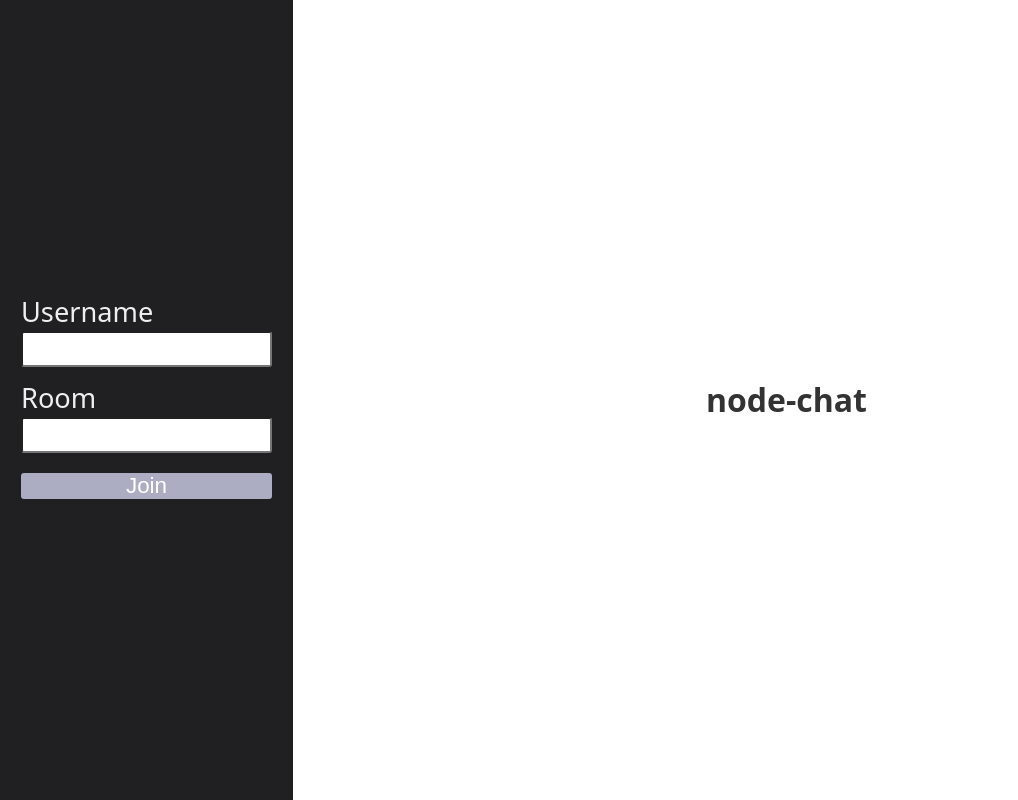
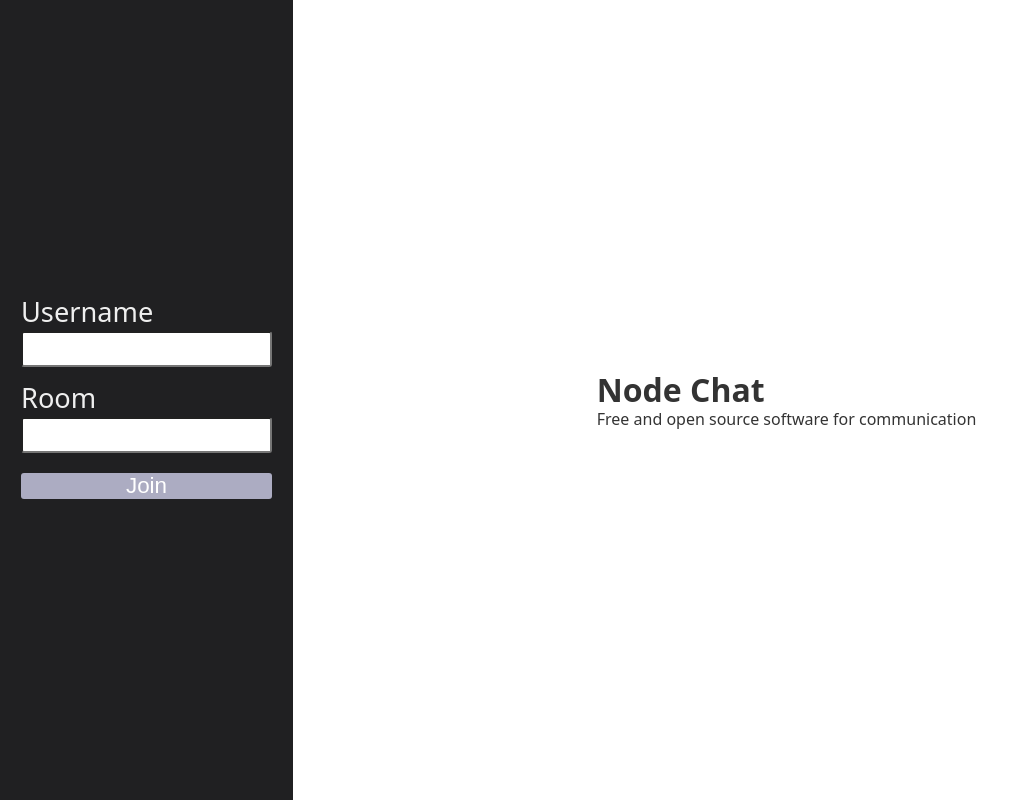
Before and after one commit to v-dumitrescu/node-chat, a website: page public/index.html in a window 1280 px wide. Shown: the whole page, without its empty margins (0-1018 px from the left). Drawn offline with nearby package versions, Linux system fonts and the light colour scheme; no server answers.

Commit message:
Fix title consistency and update index.html description

```diff
--- a/public/index.html
+++ b/public/index.html
@@ -1,14 +1,13 @@
 <!DOCTYPE html>
 <html lang="en">
   <head>
-  <meta charset="UTF-8">
-  <meta name="viewport" content="width=device-width, initial-scale=1.0">
+    <meta charset="UTF-8" />
+    <meta name="viewport" content="width=device-width, initial-scale=1.0" />
     <title>Node Chat</title>
     <link rel="stylesheet" href="/css/main.css" />
     <link rel="stylesheet" href="/css/index.css" />
   </head>
   <body>
-
     <div class="container">
       <div class="sidebar-left">
         <form id="index-form">
@@ -25,12 +24,14 @@
       </div>
 
       <div class="right-landing-page">
-      <h1>node-chat</h1>
+        <div>
+          <h1>Node Chat</h1>
+          <p>Free and open source software for communication</p>
+        </div>
       </div>
     </div>
 
     <script src="/socket.io/socket.io.js"></script>
     <script src="/js/script.js"></script>
-
   </body>
 </html>
```
Also changed, not shown: public/chat.html (+4 -12 lines). Lines whose indentation alone changed are shown as unchanged.
